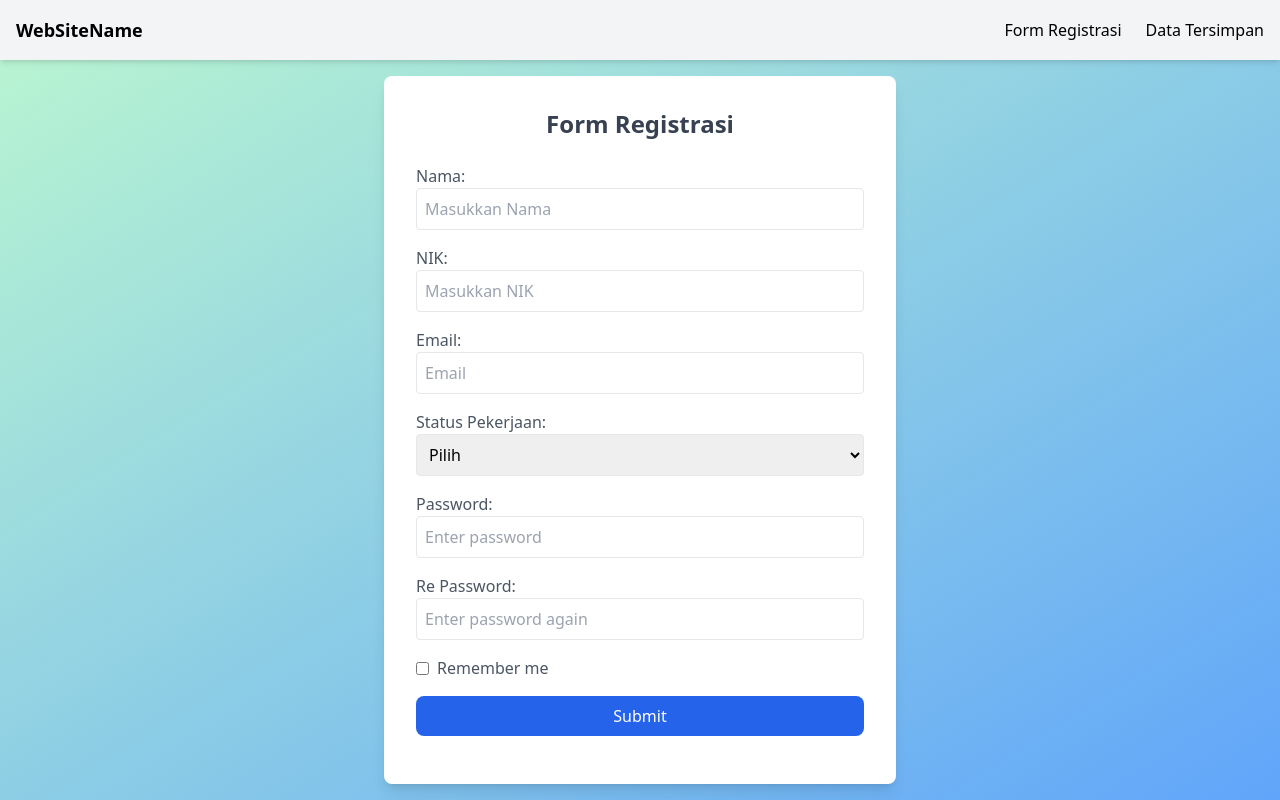
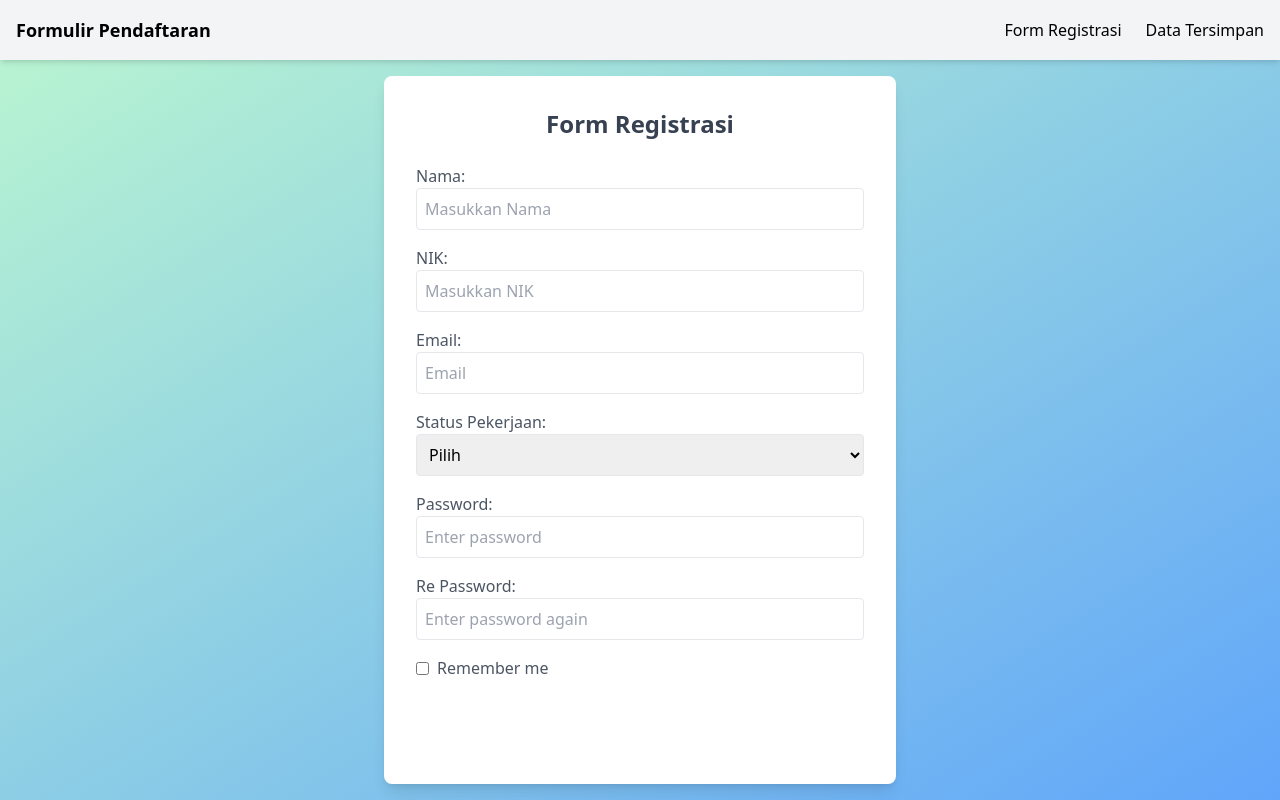
Before and after one commit to michaelmarcel2108/belajarjs, a plain HTML site: page index.html in a window 1280 px wide. Drawn offline with nearby package versions, Linux system fonts and the light colour scheme.

Commit message:
Update index.html

```diff
--- a/index.html
+++ b/index.html
@@ -10,7 +10,7 @@
   <!-- Navbar -->
   <nav class="bg-gray-100 shadow-md p-4">
     <div class="container mx-auto flex justify-between items-center">
-      <span class="font-bold text-lg">WebSiteName</span>
+      <span class="font-bold text-lg">Formulir Pendaftaran</span>
       <ul class="flex space-x-6">
         <li><a href="index.html" class="hover:underline">Form Registrasi</a></li>
         <li><a href="formulir.html" class="hover:underline">Data Tersimpan</a></li>
@@ -79,7 +79,7 @@
 
         <!-- Submit -->
         <button type="submit"
-                class="w-full bg-blue-600 hover:bg-blue-700 text-white p-2 rounded-lg">
+                class="w-full bg-green 500 hover:bg-green 700 text-white p-2 rounded-lg">
           Submit
         </button>
       </form>
```
